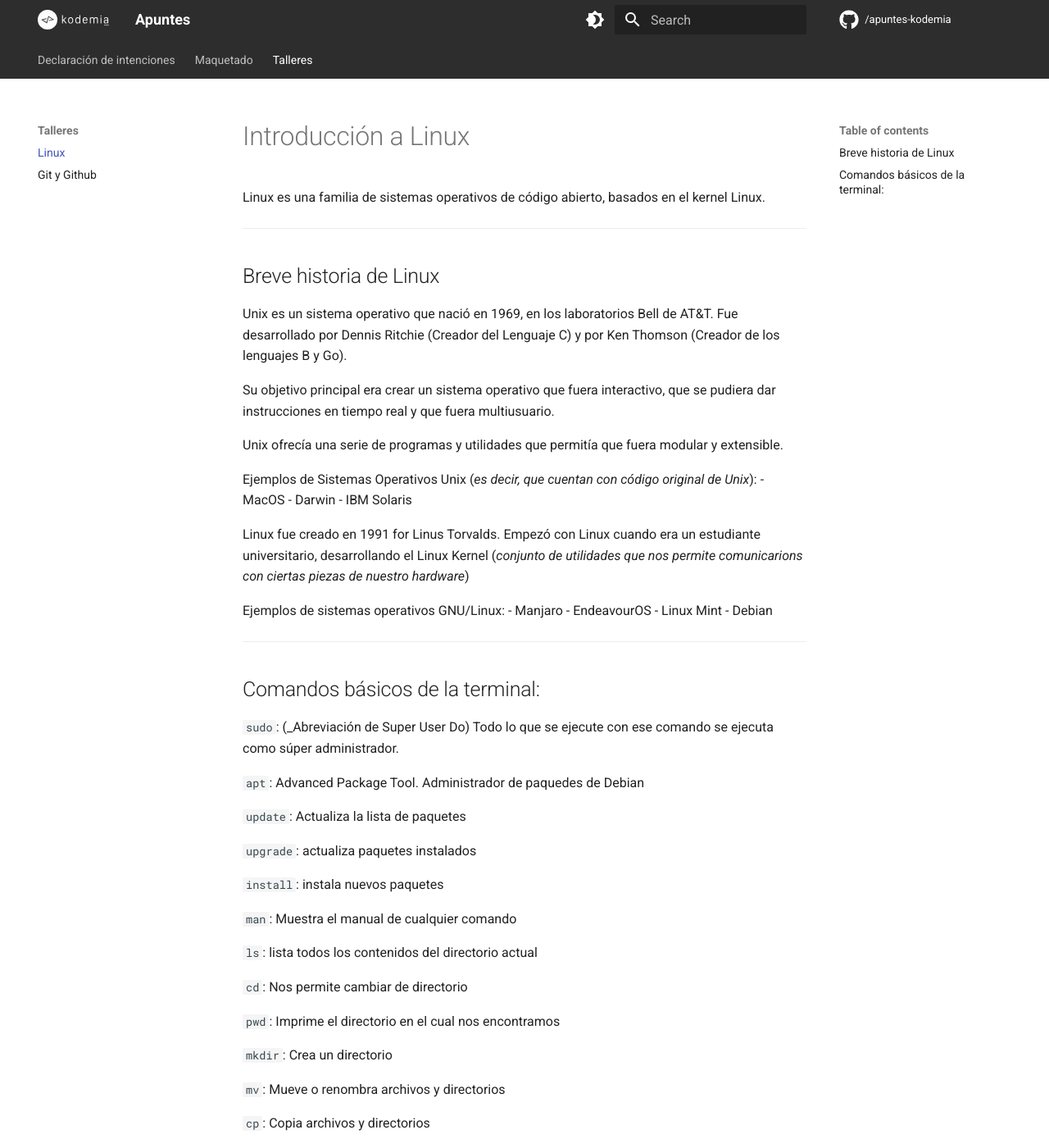
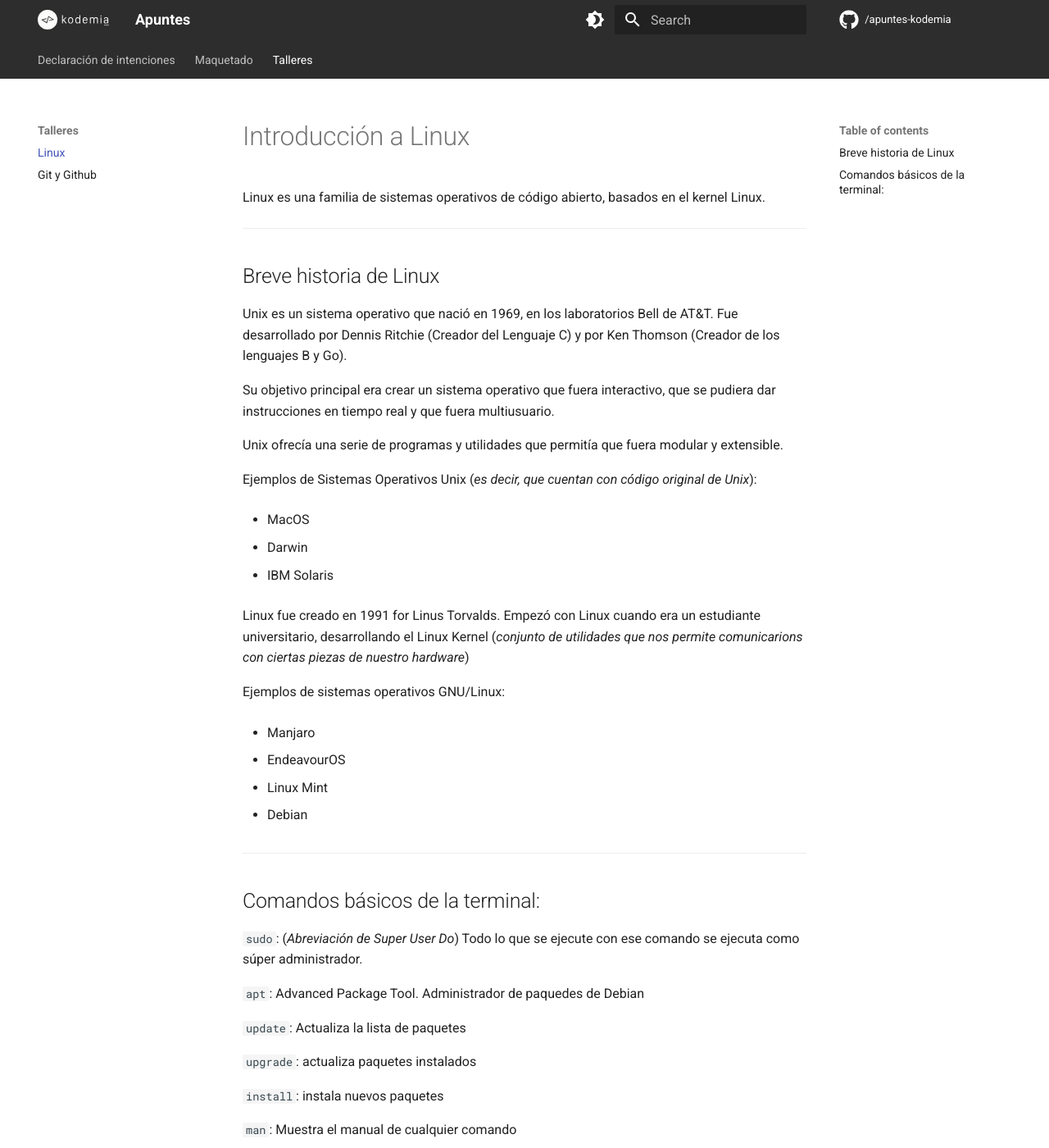
Before and after one commit to sergio-gonzalez-sainz/apuntes-kodemia, an MkDocs documentation site: the page built from docs/linux.md, in a window 1280 px wide and 1400 px high. Shown: the whole window at 82% size. Built offline with MkDocs 1.6.1 and Material for MkDocs 9.7.7, drawn with Linux system fonts in a browser that asks for light colours; comment, search, counter and statistics services are not loaded.

Commit message:
fixed styling issues

```diff
--- a/docs/linux.md
+++ b/docs/linux.md
@@ -14,24 +14,33 @@ Su objetivo principal era crear un sistema operativo que fuera interactivo, que
 Unix ofrecía una serie de programas y utilidades que permitía que fuera modular y extensible.
 
 Ejemplos de Sistemas Operativos Unix (_es decir, que cuentan con código original de Unix_):
+
 - MacOS
+
 - Darwin
+
 - IBM Solaris
+
 
 Linux fue creado en 1991 for Linus Torvalds. Empezó con Linux cuando era un estudiante universitario, desarrollando el Linux Kernel (_conjunto de utilidades que nos permite comunicarions con ciertas piezas de nuestro hardware_)
 
 Ejemplos de sistemas operativos GNU/Linux:
+
 - Manjaro
+
 - EndeavourOS
+
 - Linux Mint
+
 - Debian
+
 
 ---
 
 
 ## Comandos básicos de la terminal:
 
-`sudo`: (_Abreviación de Super User Do) Todo lo que se ejecute con ese comando se ejecuta como súper administrador.
+`sudo`: (_Abreviación de Super User Do_) Todo lo que se ejecute con ese comando se ejecuta como súper administrador.
 
 `apt`: Advanced Package Tool. Administrador de paquedes de Debian
 
```
